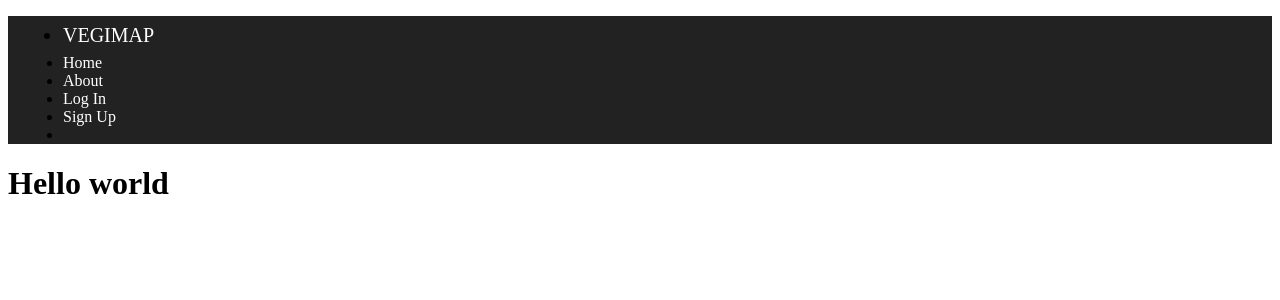
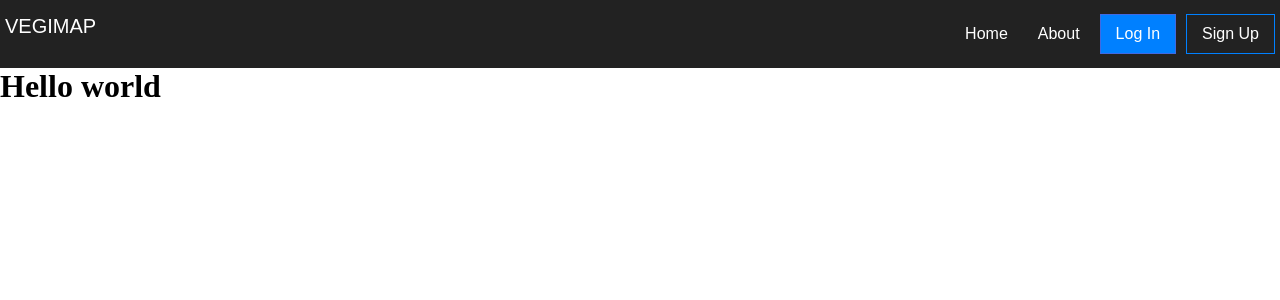
Before and after one commit to PicanteDante/vegimap, a Node server app: page / in a window 1280 px wide. Shown: the top 300 px of the page. Run offline with Node 20, Linux system fonts and the light colour scheme; some libraries are stand-ins or nearby versions.

Commit message:
added more style

```diff
--- a/Public/index.html
+++ b/Public/index.html
@@ -4,6 +4,8 @@
         <meta charset="utf-8">
         <title>Vegimap</title>
         <link rel="stylesheet" href="style.css">
+
+        <link rel="stylesheet" href="https://use.fontawesome.com/releases/v5.15.4/css/all.css" crossorigin="anonymous">
 
         <nav>
             <ul class="menu">
--- a/Public/style.css
+++ b/Public/style.css
@@ -1,6 +1,13 @@
+/* Basic Styling */
+* {
+  box-sizing: border-box;
+  padding: 0;
+  margin: 0;
+}
+
 nav {
   background: #222;
-  padding: 0 15px;
+  font-family: sans-serif;
 }
 
 a {
@@ -8,7 +15,157 @@ a {
   text-decoration: none;
 }
 
+.menu {
+  list-style-type: none;
+}
+
 .logo {
   font-size: 20px;
-  padding: 7.5px 10px 7.5px 0;
 }
+
+.item {
+  padding: 10px;
+}
+
+.item.button {
+  padding: 9px 5px;
+}
+.item:not(.button) a:hover,
+.item a:hover::after {
+  color: #ccc;
+}
+
+/* Mobile menu */
+@media all and (min-width: 700px) {
+  .menu {
+    display: flex;
+    flex-wrap: wrap;
+    justify-content: space-between;
+    align-items: center;
+  }
+  .menu li a {
+    display: block;
+    padding: 15px 5px;
+  }
+
+  .toggle {
+    order: 1;
+    font-size: 20px;
+  }
+
+  .item.button {
+    order: 2;
+  }
+
+  .item {
+    order: 3;
+    width: 100%;
+    text-align: center;
+    display: none;
+  }
+
+  .active .item {
+    display: block;
+  }
+
+  .button.secondary { /* divider between buttons and menu links */
+    border-bottom: 1px #444 solid;
+  }
+}
+
+@media all and (min-width: 700px) {
+  .menu {
+    justify-content: center;
+  }
+
+  .logo {
+    flex: 1;
+  }
+
+  .item.button {
+    width: auto;
+    order: 1;
+    display: block;
+  }
+
+  .toggle {
+    flex: 1;
+    text-align: right;
+    order: 2;
+  }
+
+  .menu li.button a {
+    padding: 10px 15px;
+    margin: 5px 0;
+  }
+
+  .button a {
+    background: #0080ff;
+    border: 1px royalblue solid;
+  }
+
+  .button.secondary {
+    border: 0;
+  }
+
+  .button.secondary a {
+    background: transparent;
+    border: 1px #0080ff solid;
+  }
+
+  .button a:hover {
+    text-decoration: none;
+  }
+
+  .button:not(.secondary) a:hover {
+    background: royalblue;
+    border-color: darkblue;
+  }
+}
+
+/*desktop styling*/
+@media all and (min-width: 960px) {
+  .menu {
+    align-items: flex-start;
+    flex-wrap: nowrap;
+    background: none;
+  }
+
+  .logo {
+    order: 0;
+  }
+
+  .item {
+    order: 1;
+    position: relative;
+    display: block;
+    width: auto;
+  }
+
+  .button {
+    order: 2;
+  }
+
+  .toggle {
+    display: none;
+  }
+
+  .button a {
+    background: #0080ff;
+    border: 1px royalblue solid;
+  }
+  .button.secondary {
+    border: 0;
+  }
+  .button.secondary a {
+    background: transparent;
+    border: 1px #0080ff solid;
+  }
+  .button a:hover {
+    text-decoration: none;
+  }
+  .button:not(.secondary) a:hover {
+    background: royalblue;
+    border-color: darkblue;
+  }
+}
```
Also changed, not shown: 1 other file.
